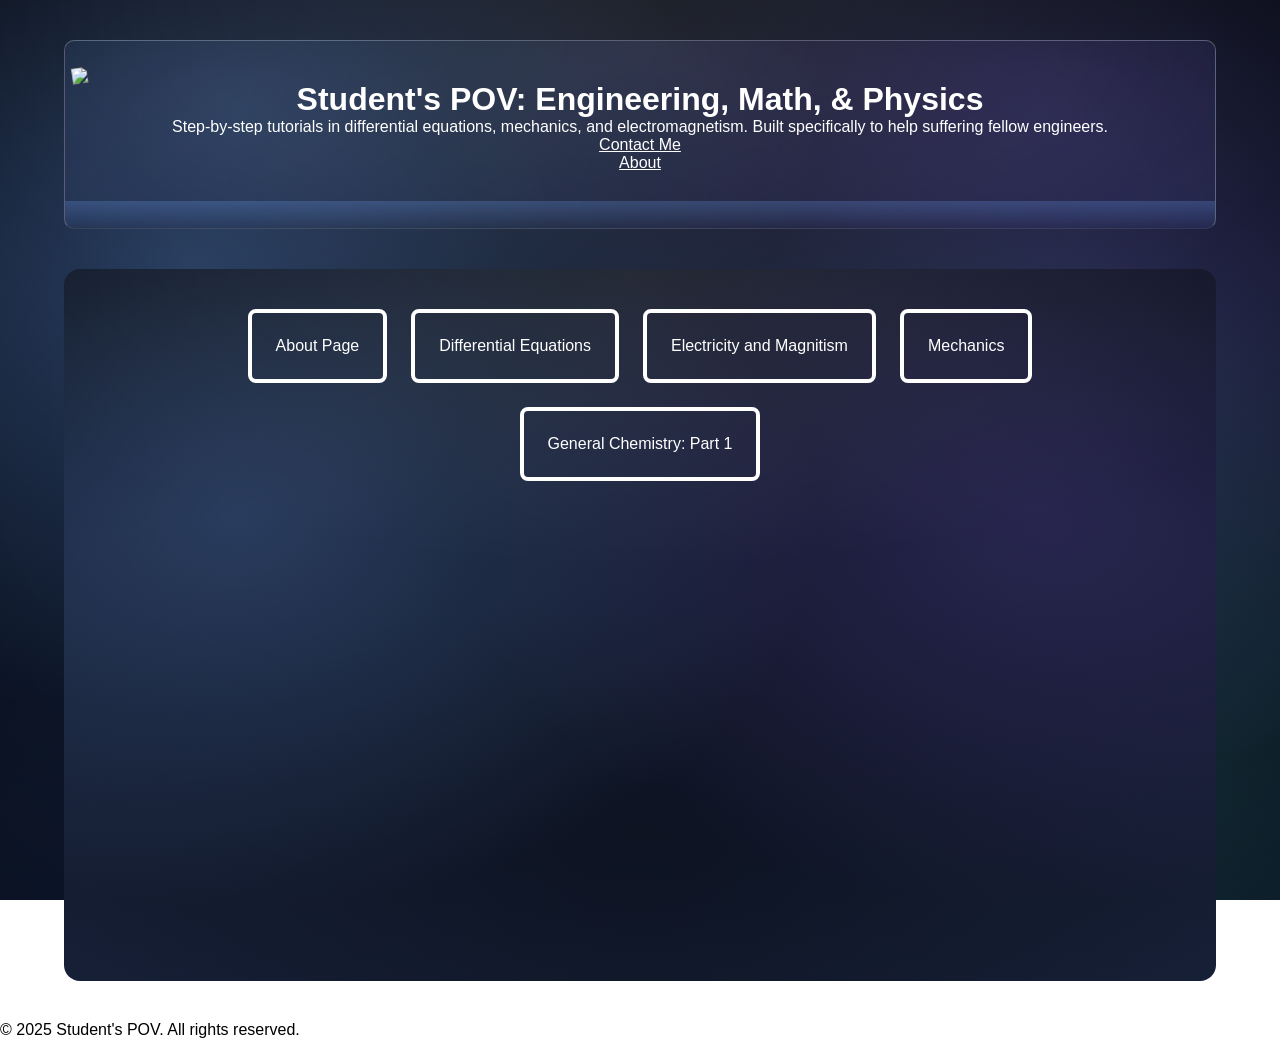
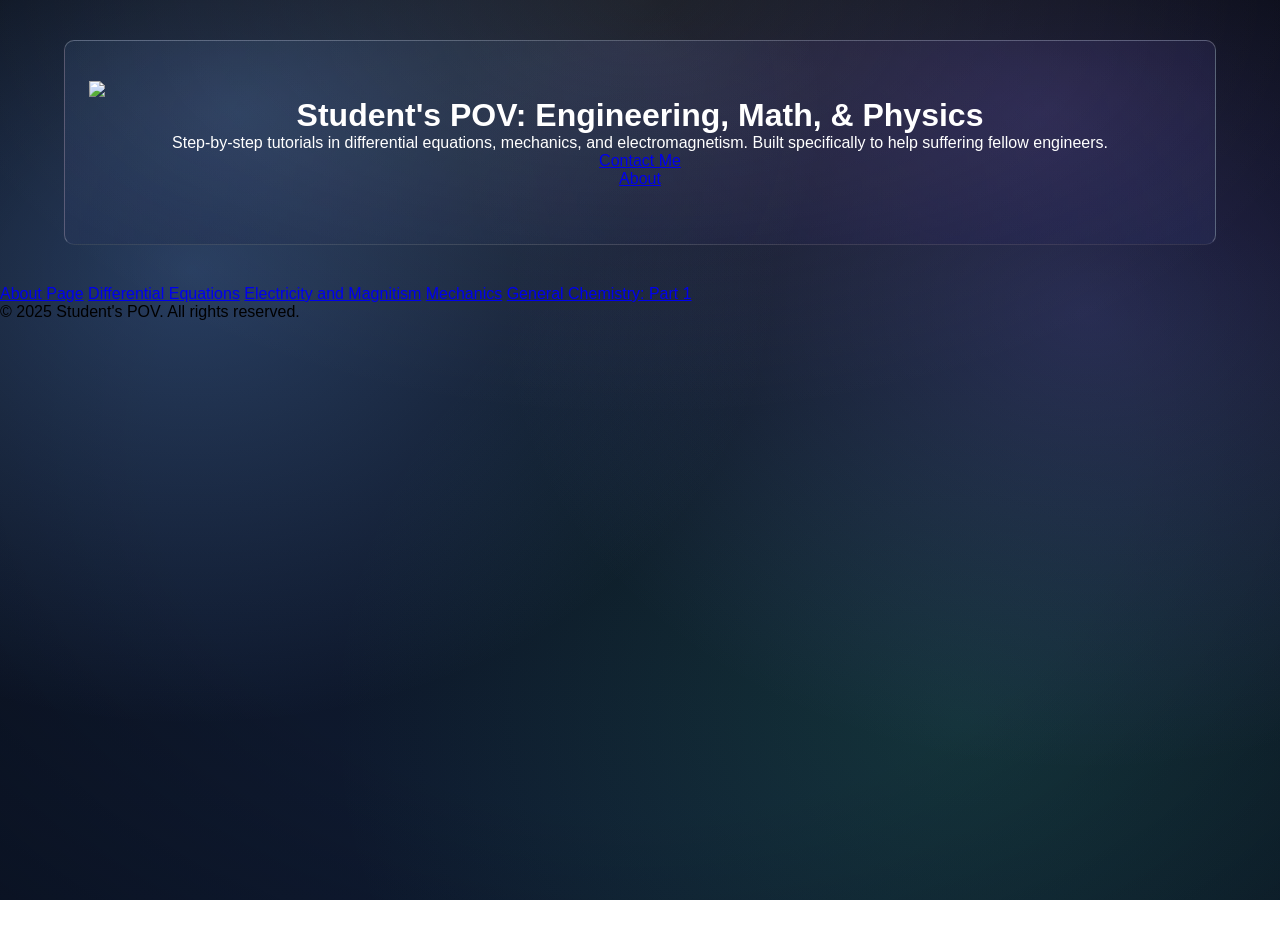

Resume page is looking fine and dandy. We need to work out the featured work page, and then we should be good to go for the portfolio page. I also need to add the resume and add some featured work in the preview.

--- a/main_page.css
+++ b/main_page.css
@@ -88,132 +88,6 @@ html, body {
     border-bottom: 1px solid hsla(0, 0%, 100%, 0.10);
 }
 
-.header-links {
-    display:flex;
-    flex-direction: row;
-    justify-content: center;
-    position:relative;
-    display: flex;
-    gap: 14px;
-}
-
-.header-links a {
-  color: hsla(0,0%,100%,0.78);
-  text-decoration: none;
-  font-weight: 600;
-  padding: 8px 10px;
-  border-radius: 10px;
-  transition: background 140ms ease;
-}
-
-.header-links a:hover {
-  background: hsla(0,0%,100%,0.08);
-}
-
-.header-subtitle {
-  width: min(900px, 92vw);
-  margin: 14px auto 0;
-  color: hsla(0,0%,100%,0.70);
-  line-height: 1.45;
-  font-size: 0.98rem;
-}
-
-/* soft glow fade below header */
-.header::after {
-    content: "";
-    position: absolute;
-    left: 0;
-    right: 0;
-    bottom: -1px;
-    height: 28px;
-
-    background: linear-gradient(
-        to bottom,
-        hsla(217, 90%, 70%, 0.25),
-        transparent
-    );
-
-    pointer-events: none;
-}
-
-/*Header link tabs */
-.header-link {
-    color: white;
-}
-
-/*Subject Placement: Puts subjects in their correct place*/
-.subjects {
-    display: flex;
-    flex-direction: row;
-    flex-wrap: wrap;
-    justify-content: center;
-    grid-template-columns: repeat(auto-fit, minmax(220px, 1fr));
-    gap: 1.5rem;
-    max-width: 900px;
-    margin: 0 auto;
-    padding: 0 1.5rem;
-}
-
-/*Subject Cards: Subject button cards*/
-.card {
-
-    padding: 1.5rem;
-    border: 4px solid hsl(0, 0%, 100%);
-    border-radius: 8px;
-    text-align: center;
-    text-decoration: none;
-    color: hsl(0, 0%, 100%);
-    font-weight: 500;
-}
-
-.card:hover {
-    border-color: hsl(240, 95%, 22%);
-    background: 
-        radial-gradient(1200px 500px at 50% 0%, hsla(0, 0%, 100%, 0.10), transparent 60%),
-        radial-gradient(900px 600px at 15% 35%, hsla(217, 71%, 45%, 0.26), transparent 65%),
-        radial-gradient(900px 600px at 85% 35%, hsla(255, 73%, 64%, 0.22), transparent 65%),
-        radial-gradient(1000px 700px at 50% 80%, hsla(216, 69%, 11%, 0.55), transparent 70%),
-        linear-gradient(180deg, hsl(220, 45%, 7%) 0%, hsl(222, 40%, 11%) 45%, hsl(223, 42%, 16%) 100%);
-}
-
-/*Logo: Logo in the top left*/
-.logo {
-    display:flex;
-    margin: 10px auto;
-    position: absolute;
-    top: 1rem;
-    left: 1rem;
-    height: 150px;
-    width: auto;
-    transform: rotate(-8deg);
-    z-index: 10;
-    
-}
-
-.middle-rectangle {
-    width: min(1200px, 90%);
-    min-height: auto; 
-    margin: 40px auto;         
-    top: 0;
-    padding: 2.5rem;
-    padding-bottom: 500px;
-
-    background:
-        radial-gradient(1200px 500px at 50% 0%, hsla(0, 0%, 100%, 0.10), transparent 60%),
-        radial-gradient(900px 600px at 15% 35%, hsla(217, 90%, 70%, 0.28), transparent 65%),
-        radial-gradient(900px 600px at 85% 35%, hsla(255, 80%, 65%, 0.22), transparent 65%),
-        radial-gradient(1000px 700px at 50% 80%, hsla(220, 50%, 5%, 0.55), transparent 70%),
-        linear-gradient(180deg, hsl(220, 45%, 7%) 0%, hsl(222, 40%, 11%) 45%, hsl(223, 42%, 16%) 100%);
-    border-radius: 16px;
-
-    display: flex;
-    flex-direction: row;
-    align-items: center;
-    flex-wrap: wrap;
-    justify-content: flex-start;
-    gap: 25px;     
-}
-
 /* The asterisk means to apply these elements to everything */
 * {
     box-sizing: border-box;
@@ -250,6 +124,12 @@ html, body {
     max-width: 1300px;
     margin: 0 auto;
     padding: 0 50px;
+}
+
+.navbar-logo-img {
+    height: 60px;
+    width: auto;
+    margin-right: 0.5rem;
 }
 
 #navbar-logo {
@@ -424,7 +304,33 @@ html, body {
 
 /* Hero Section CSS */
 .main {
-    background-color: hsl(225, 86%, 20%);
+    background-color: 
+    radial-gradient(
+        1200px 700 px at 50% 0%,
+        hsla(0, 0%, 100%, 0.10),
+        transparent 60%
+    ),
+    radial-gradient(
+        900px 700px at 15% 30%,
+        hsla(217, 99%, 71%, 0.30),
+        transparent 65%
+    ),
+    radial-gradient(
+        900px 700px at 85% 35%,
+        hsla(250, 100%, 74%, 0.22),
+        transparent 65%
+    ),
+    radial-gradient(
+        900px 800px at 75% 80%,
+        hsla(150, 68%, 54%, 0.14),
+        transparent 70%
+    ),
+    linear-gradient(
+        180deg,
+        hsla(222, 52%, 6%, 1) 0%,
+        hsla(219, 49%, 8%, 1) 45%,
+        hsla(218, 55%, 13%, 1) 100% 
+    )
 }
 
 .main-container {
@@ -588,8 +494,13 @@ html, body {
 }
 
 .services h1 {
-    background-color: var(--main-blue);
-    background-image: linear-gradient(to right, var(--main-blue), var(--main-blue-light), var(--main-blue));
+    background-color: hsl(0, 0%, 100%);
+    background-image: linear-gradient(
+        to right,
+        hsla(0, 0%, 100%, 1),
+        hsla(217, 100%, 82%, 1),
+        hsla(0, 0%, 100%, 1)
+    );
     background-size: 100%;
     margin-bottom: 5rem;
     font-size: 2.5rem;
@@ -597,6 +508,7 @@ html, body {
     -moz-background-clip: text;
     -webkit-text-fill-color: transparent;
     -moz-text-fill-color: transparent;
+    text-shadow: 0 0 24px hsla(217, 100%, 80%, 0.35);
 }
 
 .services-container {
@@ -655,7 +567,9 @@ html, body {
     left: 30px;
 }
 
-.services-card button {
+.services-card button,
+.lesson-button {
+    display: inline-block;
     color: white;
     padding: 10px 20px;
     border: none;
